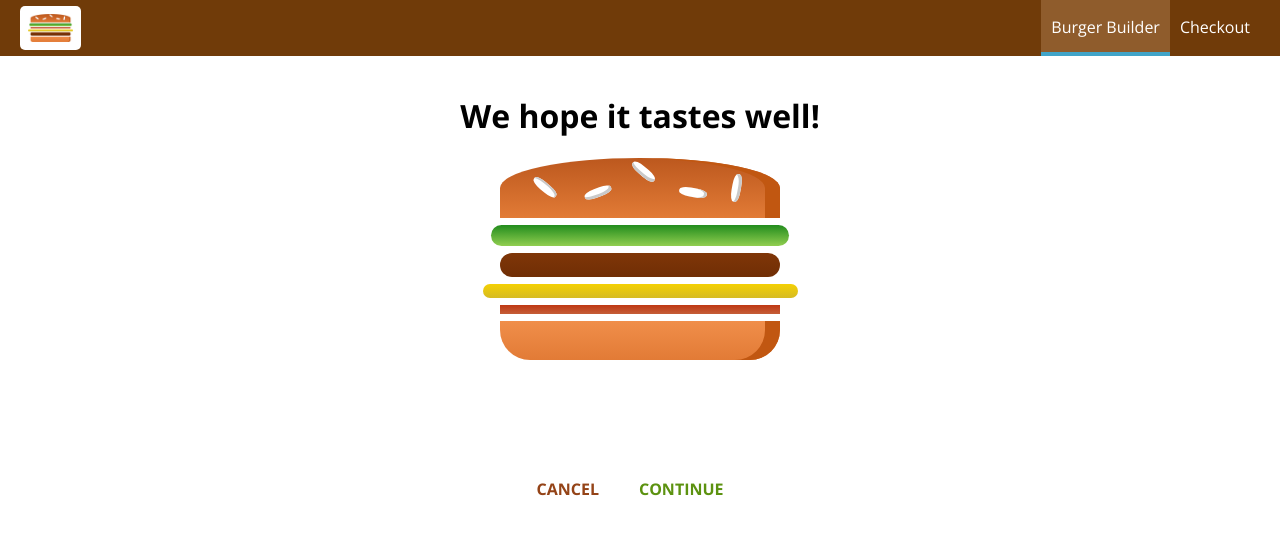
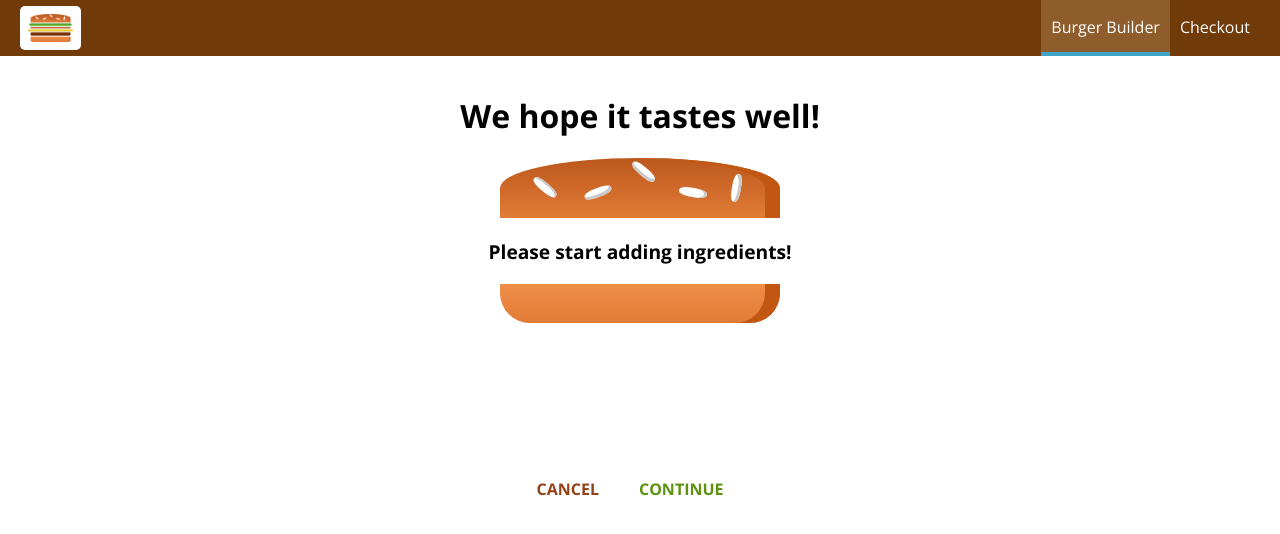
Before and after one commit to Achiraisuru/React-Burger, a React app: page /checkout in a window 1280 px wide. Shown: the top 534 px of the page. Built offline with nearby package versions, Linux system fonts and the light colour scheme.

Commit message:
pass queryparams through URL

```diff
--- a/src/containers/BurgerBuilderfolder/BurgerBuilder.js
+++ b/src/containers/BurgerBuilderfolder/BurgerBuilder.js
@@ -127,8 +127,15 @@
 //         .catch(err =>{
 //             this.setState({loading:false,purchasing:false});
 //         });
-
-this.props.history.push('/checkout')
+const queryParams = [];
+for(let i in this.state.ingredients){
+    queryParams.push(encodeURIComponent(i) + '=' + encodeURIComponent(this.state.ingredients[i]))
+}
+const queryString = queryParams.join('&');
+this.props.history.push({
+    pathname:'/checkout',
+    search:'?' + queryString
+});
 
     }
 
--- a/src/containers/Checkout/Checkout.js
+++ b/src/containers/Checkout/Checkout.js
@@ -12,7 +12,15 @@
     }
 }
 
-
+componentDidMount(){
+    const query = new URLSearchParams(this.props.location.search);
+    const ingredients = {};
+    for (let param of query.entries()){
+        //['salad],'1']
+        ingredients[param[0]] =+param[1]
+    }
+    this.setState({ingredients:ingredients});
+}
 checkoutCancelledHandler = () => {
     this.props.history.goBack();
 }
```
